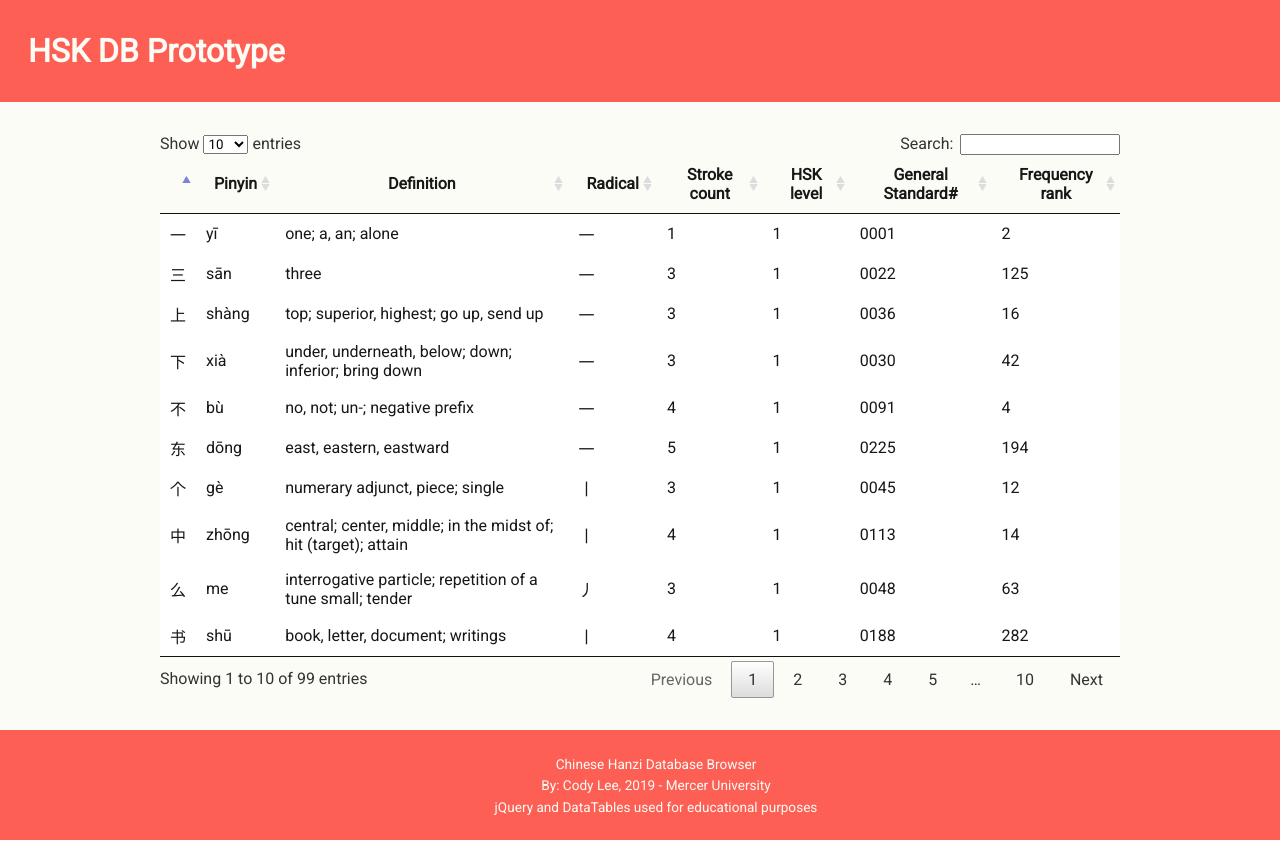
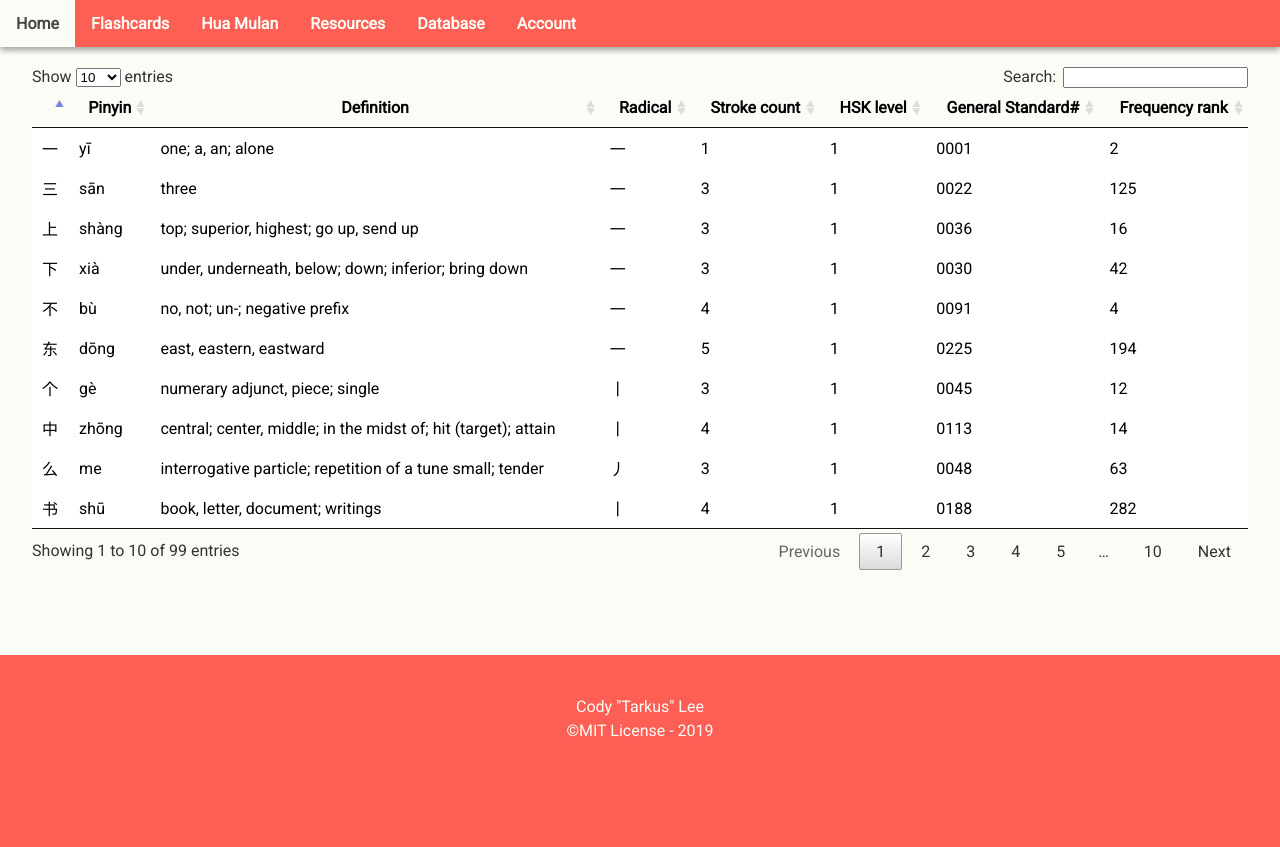
Before and after one commit to bpowell461/Chinese-The-Right-Way, a PHP site: page /pages/db.html in a window 1280 px wide. Run offline with PHP 8.4, Linux system fonts and the light colour scheme.

Commit message:
made db.html use style.css

```diff
--- a/css/db.css
+++ /dev/null
@@ -1,46 +0,0 @@
-* {
-  box-sizing: border-box;
-  font-family: 'Roboto', sans-serif;
-}
-html, body {
-    margin: 0;
-    background-color: #fafcf5;
-    height: 100%;
-    font-family: 'Roboto', sans-serif;
-}
-
-.header {
-  overflow: hidden;
-  background-color: #fe5f55;
-  color: #fafcf5;
-  padding: 0.66em 1.75em 0.66em;
-}
-
-.main {
-    background-color: #fafcf5;
-    color: #171717;
-    padding: 2em;
-    align-content: center;
-    align-items: center;
-    height: 100%;
-    width: 80%;
-    margin: 0 auto;
-}
-
-.footer {
-  background-color: #fe5f55;
-  color: #fafcf5;
-  padding-left: 2em;
-  padding-top: 1em;
-  padding-bottom: 1em;
-  text-align: center;
-  align-content: center;
-  line-height: 0.5em;
-}
-.footer p {
-    font-size: 0.85em;
-}
-
-#chn {
-
-}
--- a/css/style.css
+++ b/css/style.css
@@ -59,7 +59,6 @@ html, body {
   color: #454545;
   background-color: #fafcf5;
 }
-
 
 .grid-container {
   display: grid;
--- a/pages/db.html
+++ b/pages/db.html
@@ -1,4 +1,3 @@
-<!DOCTYPE html>
 <!DOCTYPE html>
 <html>
 <head>
@@ -8,7 +7,7 @@
     <script type="text/javascript" src="../javascript/jquery-3.4.1.slim.min.js"></script>
     <link rel="stylesheet" type="text/css" href="../DataTables/datatables.min.css"/>
     <script type="text/javascript" src="../DataTables/datatables.min.js"></script>
-    <link href="../css/db.css" rel="stylesheet">
+    <link href="../css/style.css" rel="stylesheet">
     <link href="https://fonts.googleapis.com/css?family=Roboto&display=swap" rel="stylesheet">
     <script type="text/javascript">
         $(document).ready( function () {
@@ -17,18 +16,22 @@
     </script>
 </head>
 <body>
-<div class="container">
-    <div class="header">
-        <h1>HSK DB Prototype</h1>
-    </div>
+    <!-- Sticky Navbar -->
+    <ul class="navbar">
+        <li class="navbutton active"><a href="#" class="headerButton">Home</a></li>
+        <li class="navbutton"><a href="#" class="headerButton">Flashcards</a></li>
+        <li class="navbutton"><a href="#" class="headerButton">Hua Mulan</a></li>
+        <li class="navbutton"><a href="#" class="headerButton">Resources</a></li>
+        <li class="navbutton"><a href="../pages/db.html" class="headerButton">Database</a></li>
+        <li class="navbutton"><a href="#" class="headerButton">Account</a></li>
+    </ul>
+<div class="grid-container">
 
-    <div class="main">
+    <div class="middle">
 
         <table id="chn">
             <thead>
-
                 <tr><th></th><th>Pinyin</th><th>Definition</th><th>Radical</th><th>Stroke count</th><th>HSK level</th><th><span title="index number in the Table of General Standard Chinese Characters">General Standard#</th><th>Frequency rank</th></tr>
-
             </thead>
             <tbody>
 
@@ -234,12 +237,11 @@
         </table>
 
     </div>
-
-    <div class="footer">
-        <p>Chinese Hanzi Database Browser</p>
-        <p>By: Cody Lee, 2019 - Mercer University</p>
-        <p>jQuery and DataTables used for educational purposes</p>
-    </div>
+    <!-- Footer -->
+    <footer class="footer">
+        <p>Cody "Tarkus" Lee</p>
+        <p>©MIT License - 2019</p>
+    </footer>
 </div>
 </body>
 </html>
```
